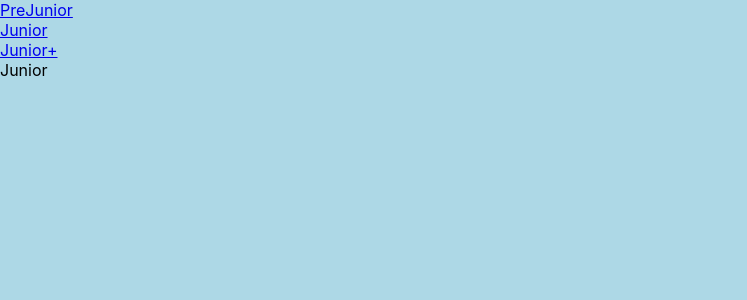
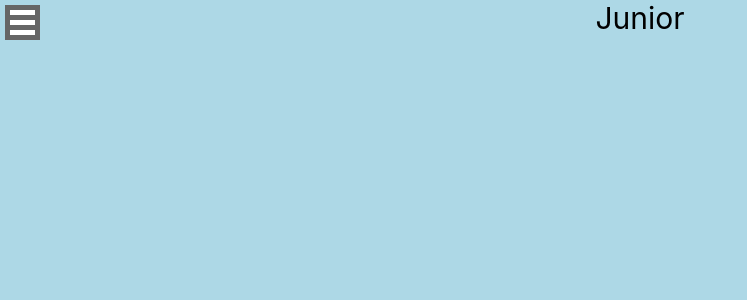
Before and after one commit to Vadim-w/HomeWork, a React (Create React App) app: page /#/Junior in a window 1280 px wide. Shown: the top 300 px of the page, without its empty margins (0-747 px from the left). Built offline with nearby package versions, Linux system fonts and the light colour scheme.

Commit message:
Added popup navigation menu.

```diff
--- a/src/App.tsx
+++ b/src/App.tsx
@@ -2,7 +2,7 @@ import React from 'react';
 import './App.css';
 import {PreJunior} from "./preJunior/PreJunior";
 import {Junior} from "./Junior/Junior";
-import {JuniorPlus} from "./Junior+/Junior+";
+import {JuniorPlus} from "./Junior+/JuniorPlus";
 import {NavBar} from "./NavBar/NavBar";
 import {Route, HashRouter} from 'react-router-dom';
 
@@ -15,9 +15,6 @@ const App = () => {
                 <Route path="/PreJunior" component={PreJunior}/>
                 <Route path="/Junior" component={Junior}/>
                 <Route path="/Junior+" component={JuniorPlus}/>
-                {/*<PreJunior/>*/}
-                {/*<Junior/>*/}
-                {/*<JuniorPlus/>*/}
             </div>
         </HashRouter>
     );
--- a/src/Junior+/Junior+.tsx
+++ /dev/null
@@ -1,7 +0,0 @@
-import React from 'react';
-
-export const JuniorPlus = () => {
-    return (
-        <div>Junior+</div>
-    )
-}
--- /dev/null
+++ b/src/Junior+/JuniorPlus.module.css
@@ -0,0 +1,6 @@
+
+
+.titleJunior {
+    text-align: center;
+    font-size: 30px;
+}
--- /dev/null
+++ b/src/Junior+/JuniorPlus.tsx
@@ -0,0 +1,8 @@
+import React from 'react';
+import s from './JuniorPlus.module.css'
+
+export const JuniorPlus = () => {
+    return (
+        <div className={s.titleJunior}>Junior+</div>
+    )
+}
--- /dev/null
+++ b/src/Junior/Junior.module.css
@@ -0,0 +1,5 @@
+
+.title {
+    text-align: center;
+    font-size: 30px;
+}
--- a/src/Junior/Junior.tsx
+++ b/src/Junior/Junior.tsx
@@ -1,7 +1,8 @@
 import React from 'react';
+import s from './Junior.module.css'
 
 export const Junior = () => {
     return (
-        <div>Junior</div>
+        <div className={s.title}>Junior</div>
     )
 }
--- a/src/NavBar/NavBar.module.css
+++ b/src/NavBar/NavBar.module.css
@@ -1,5 +1,78 @@
 
 
+
+
+.hiddenMenu {
+    display: block;
+    position: fixed;
+    list-style:none;
+    padding: 10px;
+    margin: 0;
+    box-sizing: border-box;
+    width: 200px;
+    background-color: rgba(0,206,209 ,0.7);
+    height: 100%;
+    top: 0;
+    left: -200px;
+    transition: left .2s;
+    z-index: 2;
+    -webkit-transform: translateZ(0);
+    -webkit-backface-visibility: hidden;
+}
+
+.hiddenMenuTicker {
+    display: none;
+}
+
+.btnMenu {
+    color: #fff;
+    background-color: #666;
+    padding: 5px;
+    position: fixed;
+    top: 5px;
+    left: 5px;
+    cursor: pointer;
+    transition: left .23s;
+    z-index: 3;
+    width: 25px;
+    -webkit-transform: translateZ(0);
+    -webkit-backface-visibility: hidden;
+}
+.btnMenu span {
+    display: block;
+    height: 5px;
+    background-color: #fff;
+    margin: 5px 0 0;
+    transition: all .1s linear .23s;
+    position: relative;
+}
+.btnMenu span.first {
+    margin-top: 0;
+}
+
+.hiddenMenuTicker:checked ~ .btnMenu {
+    left: 160px;
+}
+.hiddenMenuTicker:checked ~ .hiddenMenu {
+    left: 0;
+}
+.hiddenMenuTicker:checked ~ .btnMenu span.first {
+    -webkit-transform: rotate(45deg);
+    top: 10px;
+}
+.hiddenMenuTicker:checked ~ .btnMenu span.second {
+    opacity: 0;
+}
+.hiddenMenuTicker:checked ~ .btnMenu span.third {
+    -webkit-transform: rotate(-45deg);
+    top: -10px;
+}
+
+.item a.active {
+    color: magenta;
+}
+
 .item {
-
+    font-size: 25px;
+    text-decoration: none;
 }
--- a/src/NavBar/NavBar.tsx
+++ b/src/NavBar/NavBar.tsx
@@ -1,19 +1,29 @@
 import React from 'react';
 import s from './NavBar.module.css'
-import { Link } from 'react-router-dom';
+import {NavLink} from 'react-router-dom';
 
 export const NavBar = () => {
     return (
         <div>
+            <input type="checkbox" id="hmt" className={s.hiddenMenuTicker}/>
+                <label className={s.btnMenu} htmlFor="hmt">
+                    <span className={s.first}></span>
+                    <span className={s.second}></span>
+                    <span className={s.third}></span>
+                </label>
+                <div className={s.hiddenMenu}>
                     <div className={s.item}>
-                <Link to="/PreJunior">PreJunior</Link>
+                        <NavLink to="/PreJunior" className={s.item} activeClassName={s.active}>PreJunior</NavLink>
                     </div>
                     <div className={s.item}>
-                <Link to="/Junior">Junior</Link>
+                        <NavLink to="/Junior" className={s.item} activeClassName={s.active}>Junior</NavLink>
                     </div>
                     <div className={s.item}>
-                <Link to="/Junior+">Junior+</Link>
+                        <NavLink to="/Junior+" className={s.item} activeClassName={s.active}>Junior+</NavLink>
                     </div>
                 </div>
+        </div>
+
+
 )
 }
```
Also changed, not shown: src/App.css (line endings or trailing spaces), src/preJunior/PreJunior.module.css (added). Lines whose indentation alone changed are shown as unchanged.
